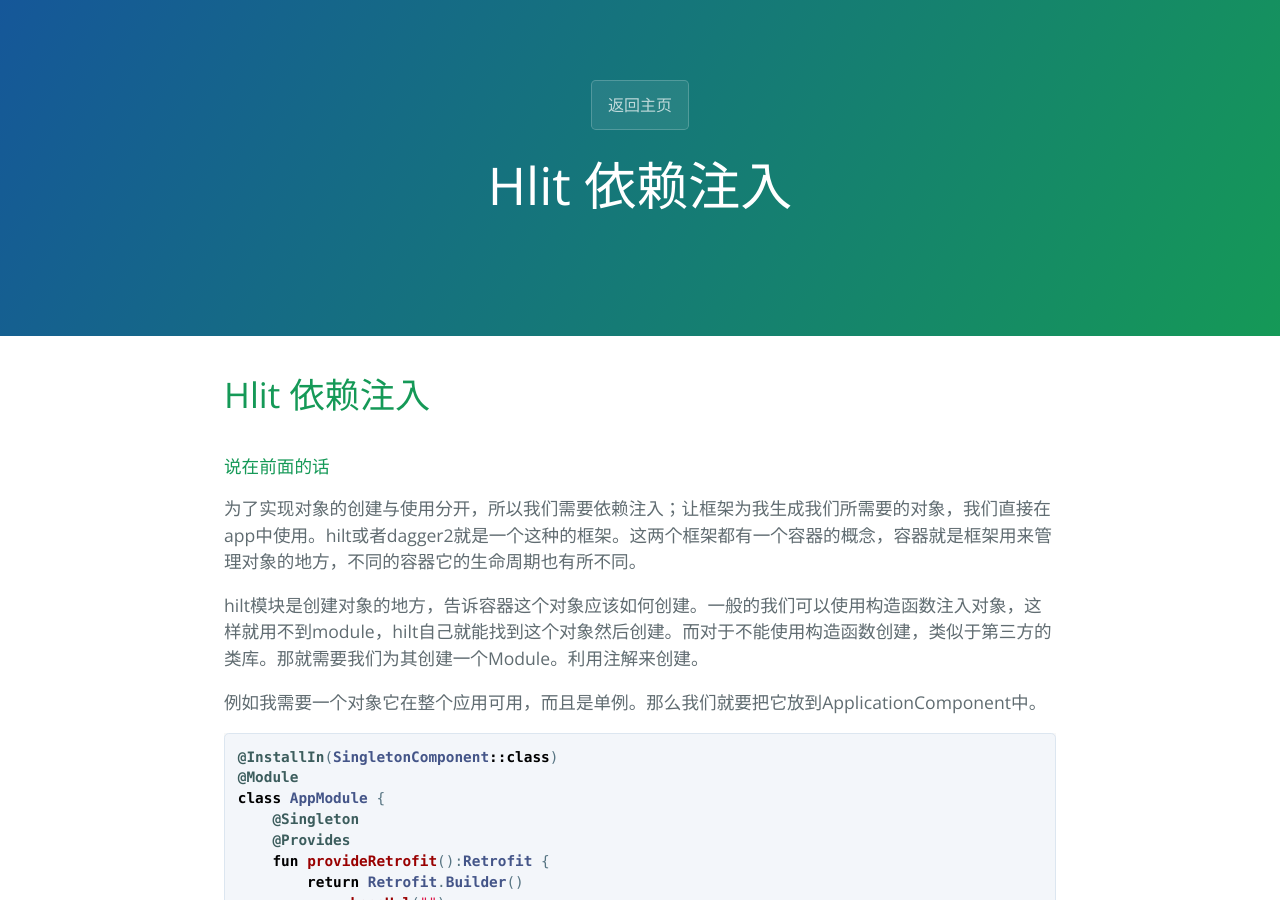
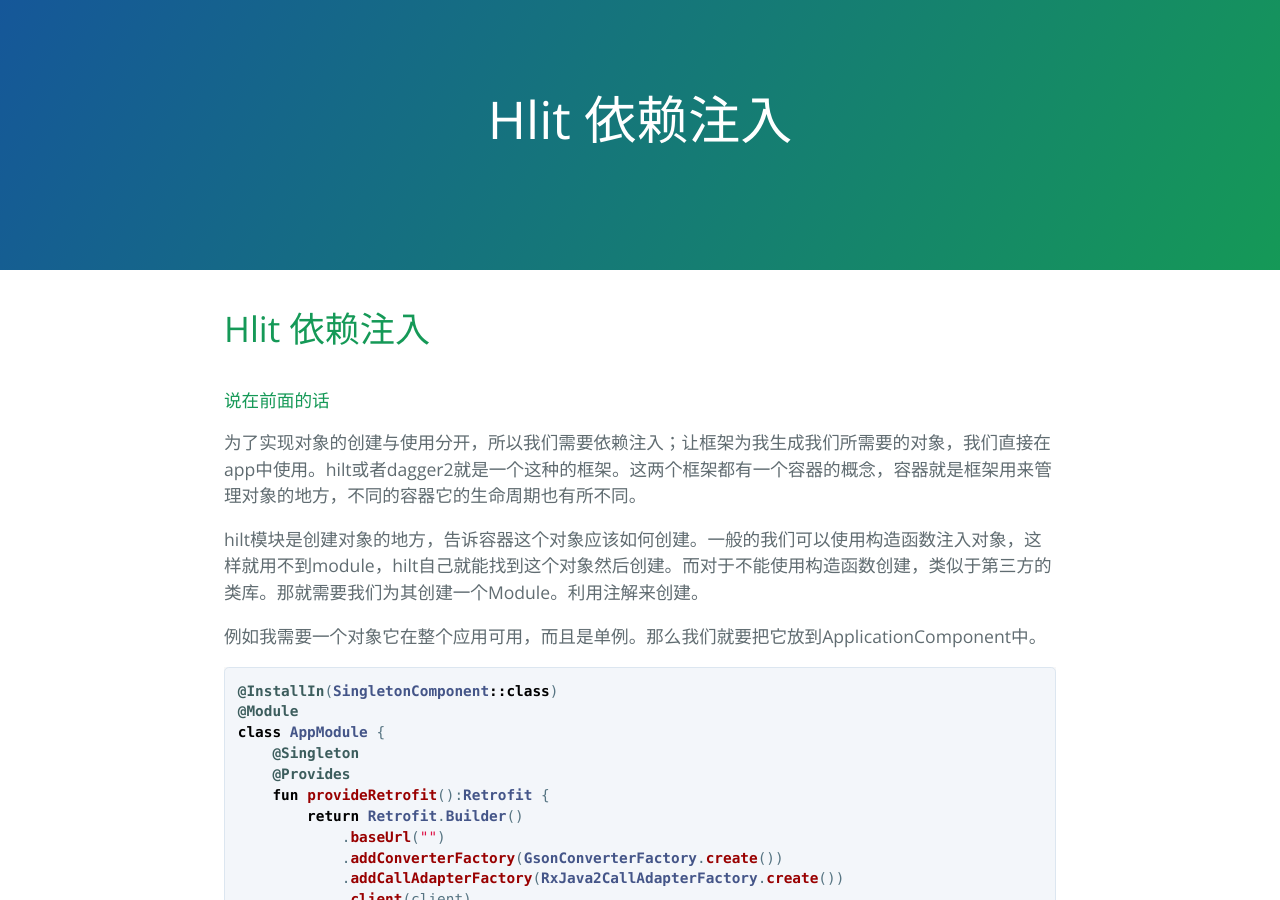
Before and after one commit to qiaojun2016/qiaojun2016.github.io, a Jekyll site: the page built from hilt.md, in a window 1280 px wide and 900 px high. Built offline with Jekyll 4.4.1, drawn with Linux system fonts in a browser that asks for light colours; our own code applies the rules of GitHub Pages for plain Markdown files.

Commit message:
Update page-header.html

```diff
--- a/_includes/page-header.html
+++ b/_includes/page-header.html
@@ -1,5 +1,4 @@
 <section class="page-header">
-  <a href="{{site.baseurl}}/blog/index.html" class="btn">返回主页</a>
   <h1 class="project-name">{{ page.title }}</h1>
   <h2 class="project-tagline">{{ page.tagline }}</h2>
 </section>
```
